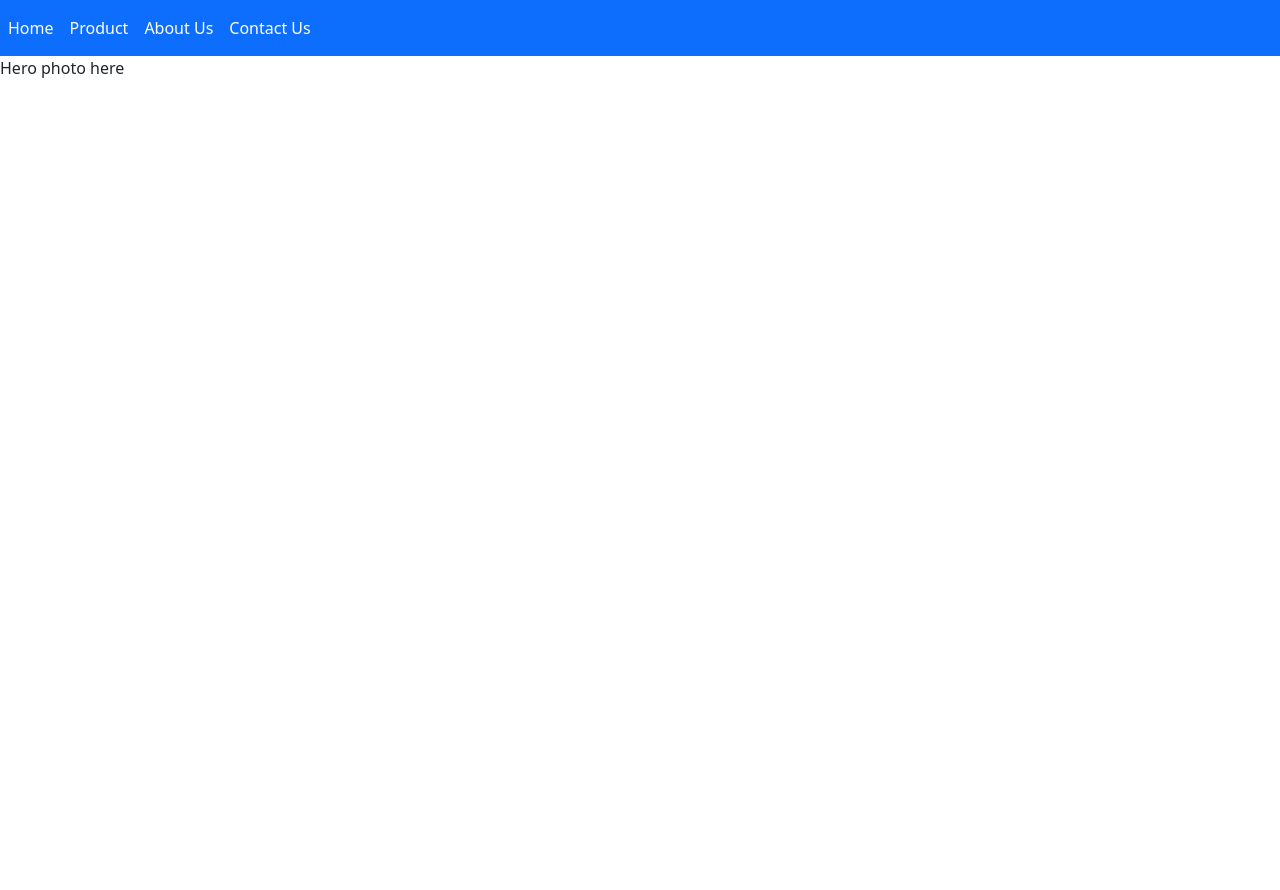
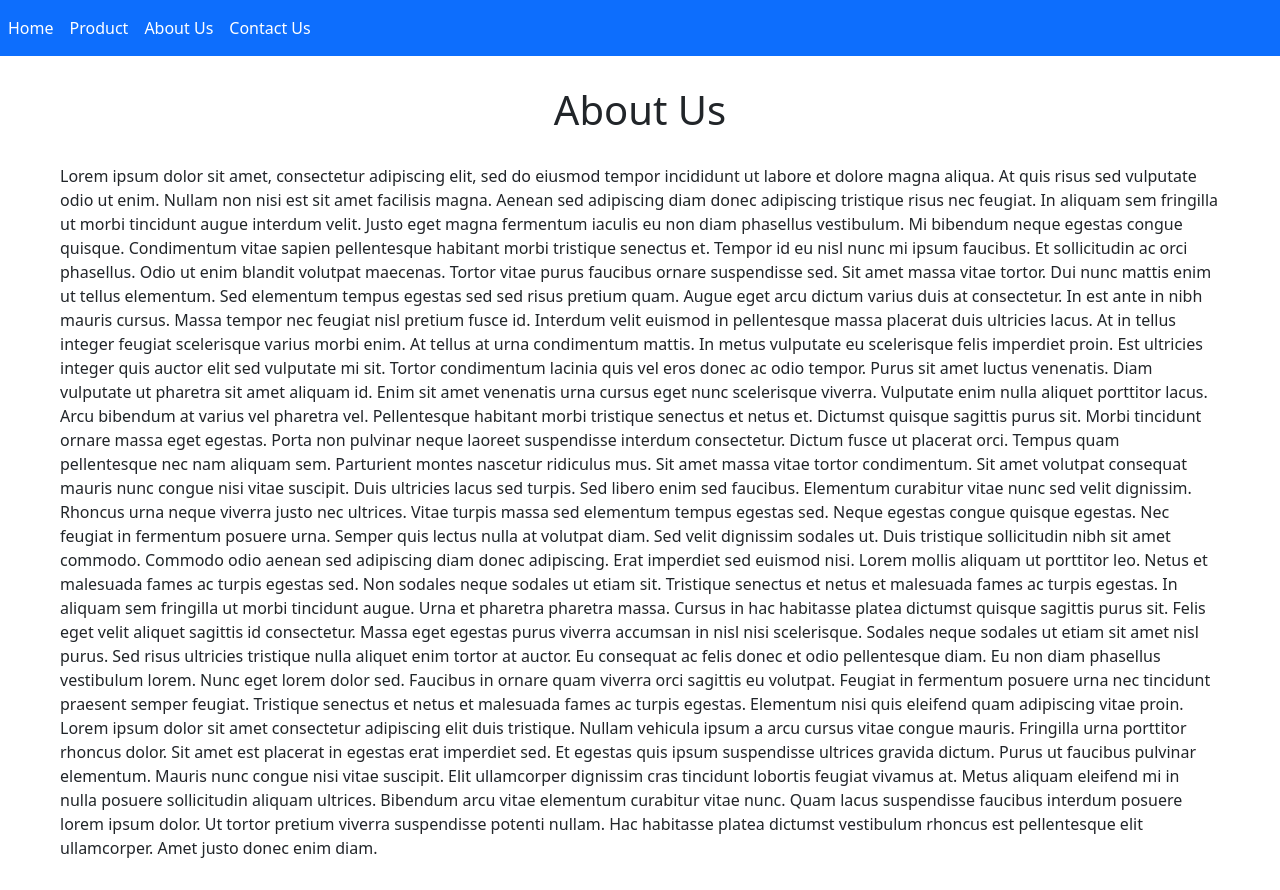
Before and after one commit to derekBeckford/jr-web-dev-assessment, a plain HTML site: page index.html in a window 1280 px wide. Before the commit the page ends 800 px from the top, so only its background shows below. Drawn offline with nearby package versions, Linux system fonts and the light colour scheme.

Commit message:
about section styles

```diff
--- a/assets/script.js
+++ b/assets/script.js
@@ -1,5 +1,5 @@
 $(document).ready(function () {
-  $("#home").show();
+  //$("#home").show();
 
   $("nav a").click(function (e) {
     e.preventDefault();
--- a/assets/style.css
+++ b/assets/style.css
@@ -1,3 +1,11 @@
 .section {
     display: none;
 }
+
+.description {
+    margin: 30px 60px;
+}
+
+#about h1 {
+    margin-top: 30px;
+}
--- a/index.html
+++ b/index.html
@@ -40,15 +40,15 @@
     </nav>
 
     <section>
-      <div id="home">
+      <div id="home" class="section">
         <p>Hero photo here</p>
       </div>
       <div id="product" class="section">
         <p>Product here</p>
       </div>
-      <div id="about" class="section">
-        <h1>About Us</h1>
-        <p>
+      <div id="about">
+        <h1 class="text-center">About Us</h1>
+        <p class="description">
           Lorem ipsum dolor sit amet, consectetur adipiscing elit, sed do
           eiusmod tempor incididunt ut labore et dolore magna aliqua. At quis
           risus sed vulputate odio ut enim. Nullam non nisi est sit amet
```
